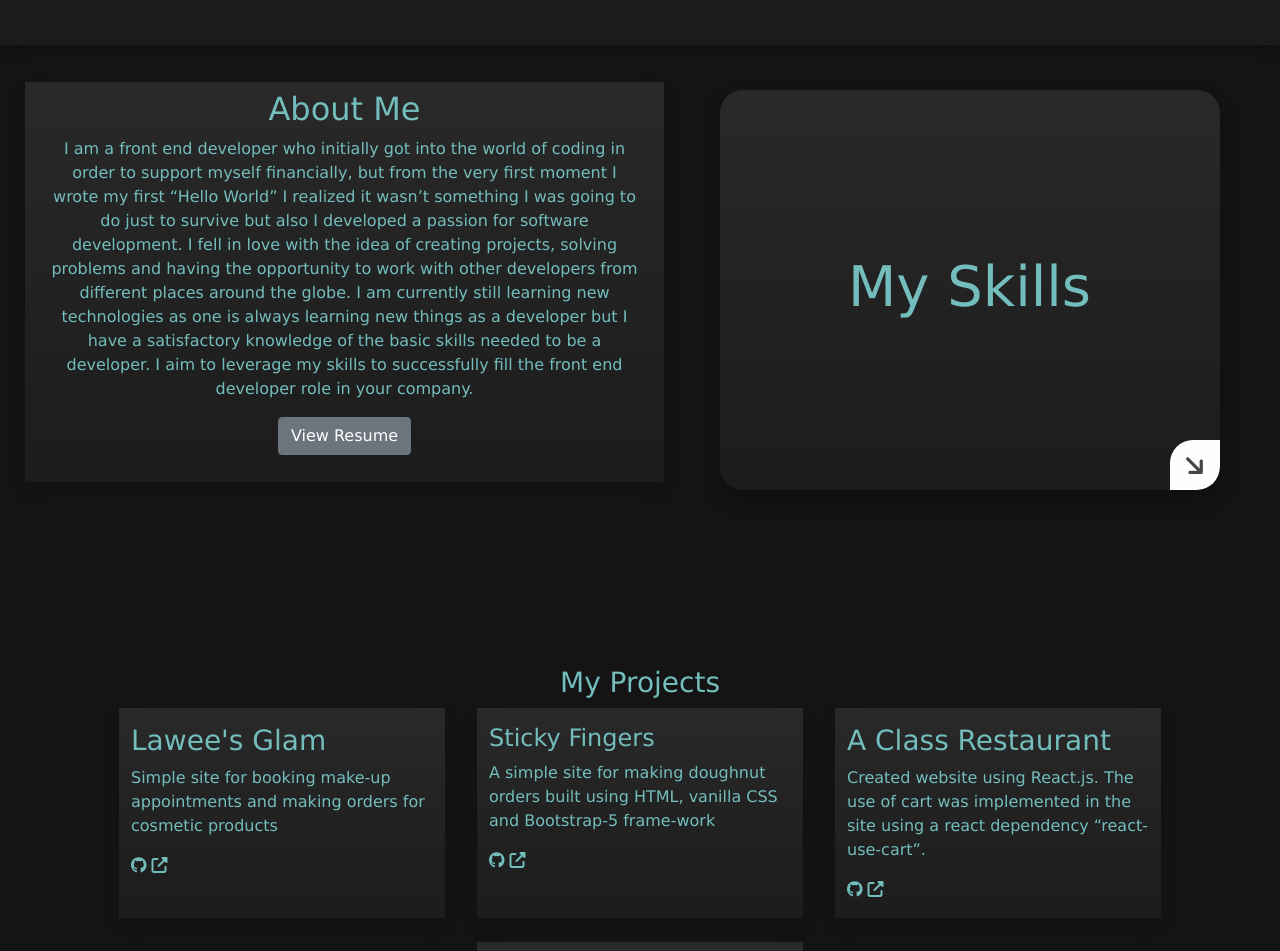
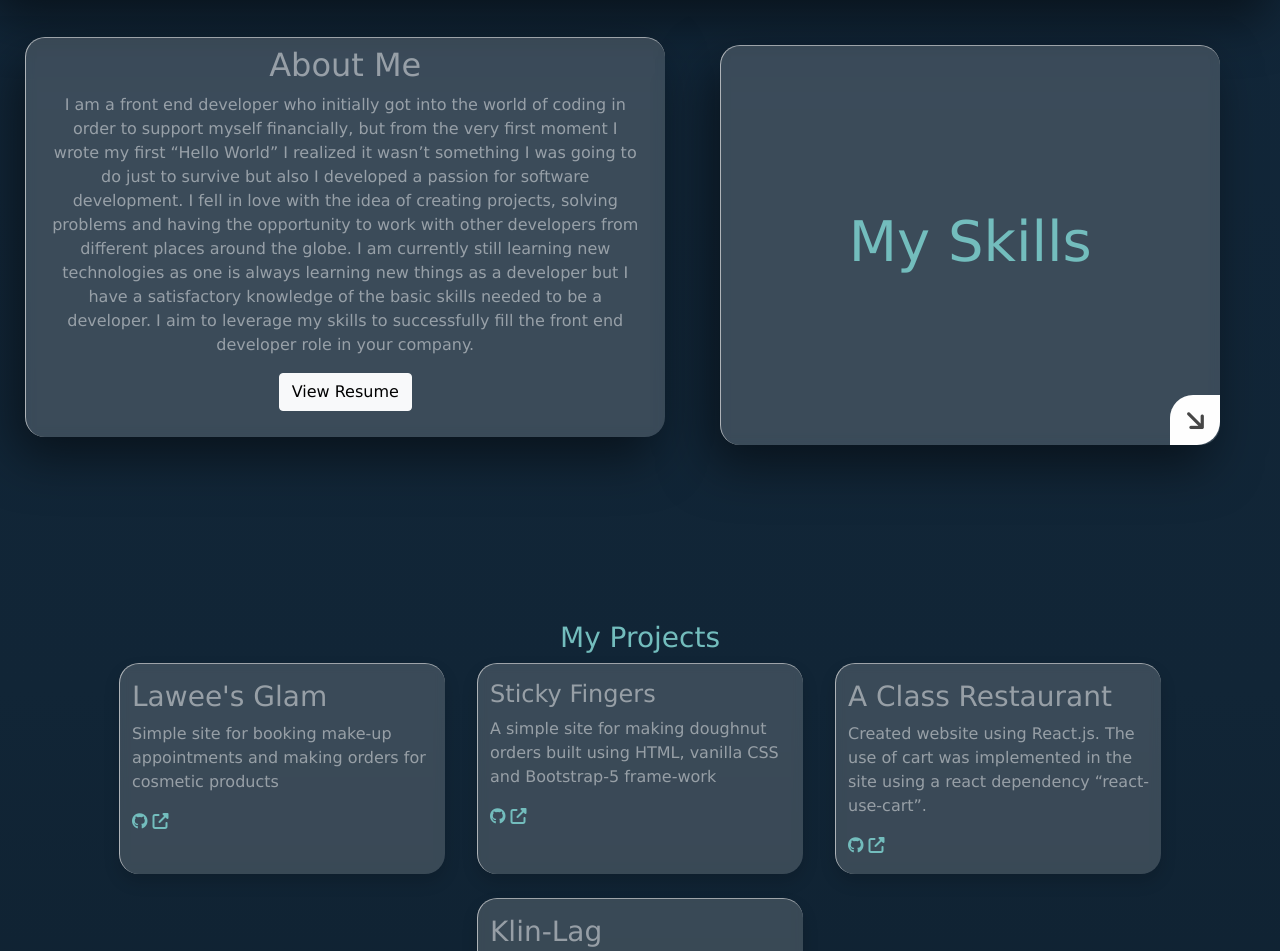
Before and after one commit to mowfaqqa/my-resume, a plain HTML site: page index.html in a window 1280 px wide. Shown: the part 336-1287 px from the top of the page. Drawn offline with nearby package versions, Linux system fonts and the light colour scheme.

Commit message:
adjusted styling

```diff
--- a/css/responsive.css
+++ b/css/responsive.css
@@ -35,4 +35,7 @@
     display: flex;
     flex-direction: column;
   }
+  .bg-glass{
+    backdrop-filter: blur(2px);
+  }
 }
--- a/css/style.css
+++ b/css/style.css
@@ -6,8 +6,8 @@
 }
 
 body {
-  background: linear-gradient(#3f2a2a, #3f2a2a, #181010);
-  background: #141414;
+  background: linear-gradient(#12273a, #112536, #0d1d2b);
+  /* background: #0d1d2b; */
   color: #73bdbd;
   overflow-x: hidden;
 }
@@ -88,7 +88,7 @@ a {
 }
 .left-container {
   position: absolute;
-  background: #262727;
+  background: #112536;
   width: 100%;
   height: 100%;
   border-radius: 23px;
@@ -102,7 +102,7 @@ a {
   transform: translate(0) rotate(0);
 }
 .left-container {
-  padding-top: 6rem;
+  padding-top: 5rem;
 }
 .left-container p {
   margin-bottom: 15px;
@@ -141,3 +141,12 @@ a {
 .otherSkills li {
   list-style: none;
 }
+.bg-glass{
+  border-radius: 20px;
+  color: rgba(255, 255, 255, 0.473);
+  box-shadow: -10px 20px 50px rgba(0, 0, 0, 0.5);
+  background: rgba(225, 225, 225, 0.2);
+  border-top: 1px solid rgba(225, 225, 225, 0.6)  ;
+  border-left: 1px solid rgba(225, 225, 225, 0.7)  ;
+  backdrop-filter: blur(5px);
+}
--- a/index.html
+++ b/index.html
@@ -11,7 +11,7 @@
    <title>My Resume | HNG-Task 2</title>
 </head>
 <body>
-      <section class=" section-1 custom-container bg-dark-custm d-flex justify-content-around p-2 shadow pb-5">
+      <section class=" section-1 custom-container bg-glass d-flex justify-content-around">
          <div class="name-info p-2">
             <div class="image">
                <img src="./img/IMG_-3iupgx.jpg" alt="Muwaffaq">
@@ -26,18 +26,18 @@
       </section>
 
       <section class="section-2 custom-container mt-3">
-            <div class="sect mt-3 pt-2 text-center bg-dark-custm p-4 shadow mb-3">
+            <div class="sect mt-3 pt-2 text-center bg-glass p-4">
                <h2>About Me</h2>
                <p>I am a front end developer who initially got into the world of coding in order to support myself financially, but from the very first moment I wrote my first “Hello World” I realized it wasn’t something I was going to do just to survive but also I developed a passion for software development. I fell in love with the idea of creating projects, solving problems and having the opportunity to work with other developers from different places around the globe.
                   I am currently still learning new technologies as one is always learning new things as a developer but I have a satisfactory knowledge of the basic skills needed to be a developer. I aim to leverage my skills to successfully fill the front end developer role in your company.
                   </p>
-                  <a href="https://docs.google.com/document/d/1z5RbRhKRNVgSj7bt9JLlPKHWKcM_fVQit8I7z2HaEPo/edit?usp=sharing" target="blank" class="btn btn-secondary">View Resume</a>
+                  <a href="https://docs.google.com/document/d/1z5RbRhKRNVgSj7bt9JLlPKHWKcM_fVQit8I7z2HaEPo/edit?usp=sharing" target="blank" class="btn btn-light">View Resume</a>
             </div>
 
 
 
             <div class="main sect d-flex justify-content-center skill-sets mt-4 mx-auto">
-               <div class="box bg-dark-custm center">
+               <div class="box bg-glass center">
                   <h2 class="skill-head display-4">
                      My Skills
                   </h2>
@@ -46,7 +46,7 @@
                   </div>
                   <div class="left-container off">
                      <h4>skills</h4>
-                     <div class="skills ">
+                     <div class="skills">
                         <div>HTML</div>
                         <div>CSS</div>
                         <div>JAVASCRIPT</div>
@@ -72,7 +72,7 @@
       <section class="section-3">
          <h3 class="text-center">My Projects</h3>
          <div class="row justify-content-center">
-            <div class="col-sm-12 col-md-2 bg-dark-custm col-lg-3 shadow mb-4 mx-3 py-3">
+            <div class="col-sm-12 col-md-2 bg-glass col-lg-3 shadow mb-4 mx-3 py-3">
                <h3>Lawee's Glam</h3>
                <p>Simple site for booking make-up appointments and making orders for cosmetic products</p>
                <span class="icon-links">
@@ -81,7 +81,7 @@
                   <a href="https://optimistic-pare-7600b0.netlify.app/" target="_blank" ><i class="fas fa-external-link-alt"></i></a>
                  </span>
             </div>
-            <div class="col-sm-12 col-md-2 bg-dark-custm col-lg-3 shadow mb-4 mx-3 py-3">
+            <div class="col-sm-12 col-md-2 bg-glass col-lg-3 shadow mb-4 mx-3 py-3">
                <h4>Sticky Fingers</h4>
                <p>A simple site for making doughnut orders built using HTML, vanilla CSS and Bootstrap-5 frame-work</p>
                <span class="icon-links">
@@ -90,7 +90,7 @@
                   <a href="https://xenodochial-kowalevski-46f9a9.netlify.app/" target="_blank"><i class="fas fa-external-link-alt "></i></a>
                </span>
             </div>
-            <div class="col-sm-12 col-md-2 bg-dark-custm col-lg-3 shadow mb-4 mx-3 py-3">
+            <div class="col-sm-12 col-md-2 bg-glass col-lg-3 shadow mb-4 mx-3 py-3">
                <h3>A Class Restaurant</h3>
                <p>Created  website using React.js. The use of cart was implemented in the site using a react dependency “react-use-cart”.
                   </p>
@@ -100,7 +100,7 @@
                   <a href="https://mowfaqqa.github.io/aclass-restaurant" target="_blank" ><i class="fas fa-external-link-alt"></i></a>
                </span>
             </div>
-            <div class="col-sm-12 col-md-2 bg-dark-custm col-lg-3 shadow mb-4 mx-2 py-3">
+            <div class="col-sm-12 col-md-2 bg-glass col-lg-3 shadow mb-4 mx-2 py-3">
                <h3>Klin-Lag</h3>
                <p>A web app that helps a user schedule a pick-up or drop-off time and date for their recyclable trash to be recycled during my Zuri.Team Internship. I was the team lead of of the group that created this project, also participated in developing the frontend part of this project</p>
                <span class="icon-links">
@@ -111,7 +111,7 @@
             </div>
          </div>
       </section>
-      <section class=" section-4 d-flex justify-content-evenly p-3 shadow-lg mb-4 bg-dark-custm container">
+      <section class=" section-4 d-flex justify-content-evenly p-3 shadow-lg mb-4 bg-glass container">
          <div class="educ mt-1 text-center">
             <h2>Education</h2>
             <p class="fs-6">January  2015 - December 2019</p>
```
